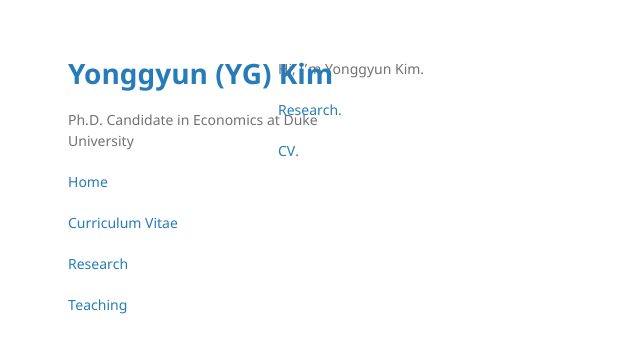
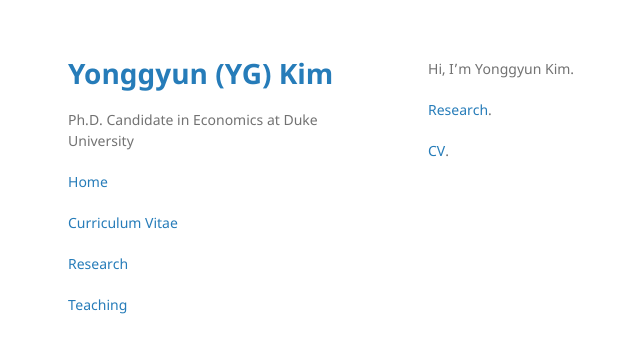
Before and after one commit to yonggyun-yg-kim/yonggyun-yg-kim.github.io, a Jekyll site: the page built from index.md, in a window 1280 px wide. Shown: the top 353 px of the page, without its empty margins (142-782 px from the left). Built offline with Jekyll 4.4.1, drawn with Linux system fonts in a browser that asks for light colours.

Commit message:
Revert "Update jekyll-theme-minimal.scss"

```diff
--- a/_sass/jekyll-theme-minimal.scss
+++ b/_sass/jekyll-theme-minimal.scss
@@ -172,7 +172,7 @@ strong {
 }
 
 section {
-  width:650px;
+  width:500px;
   float:right;
   padding-bottom:50px;
 }
```
